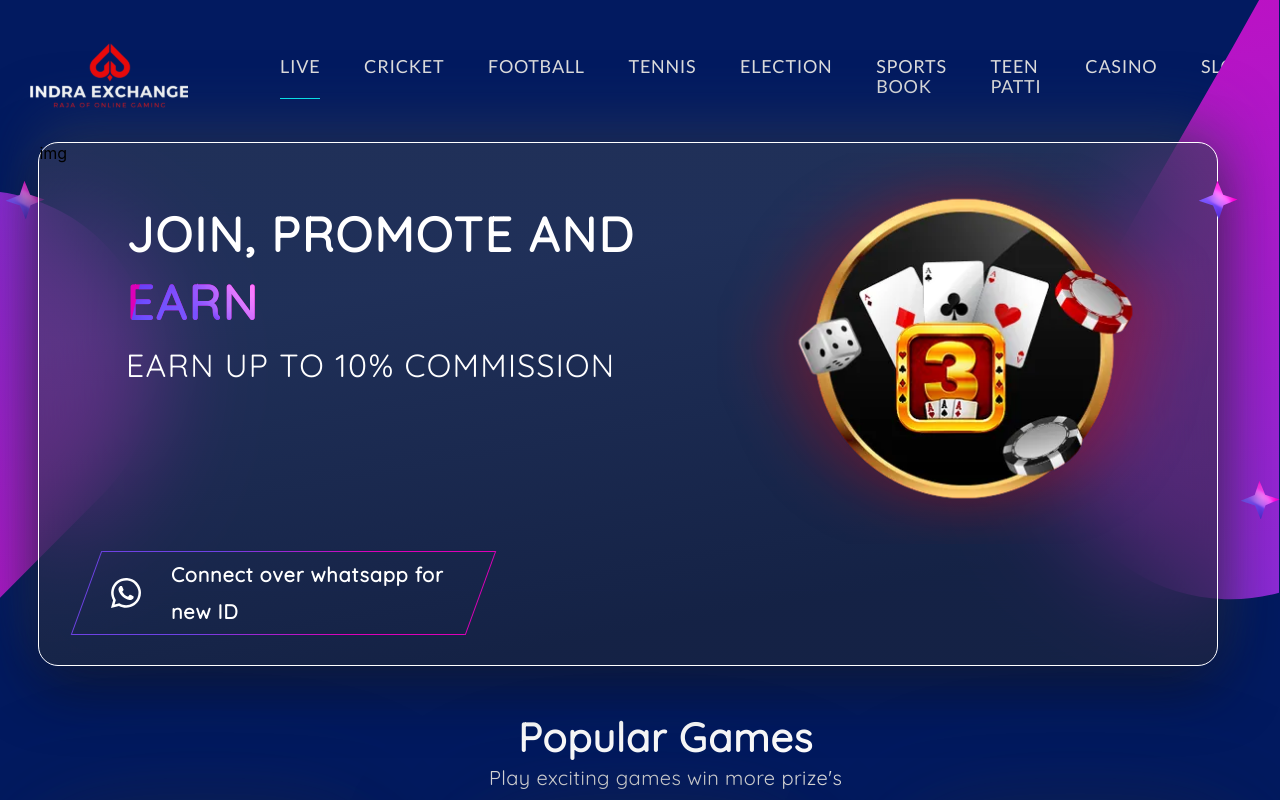
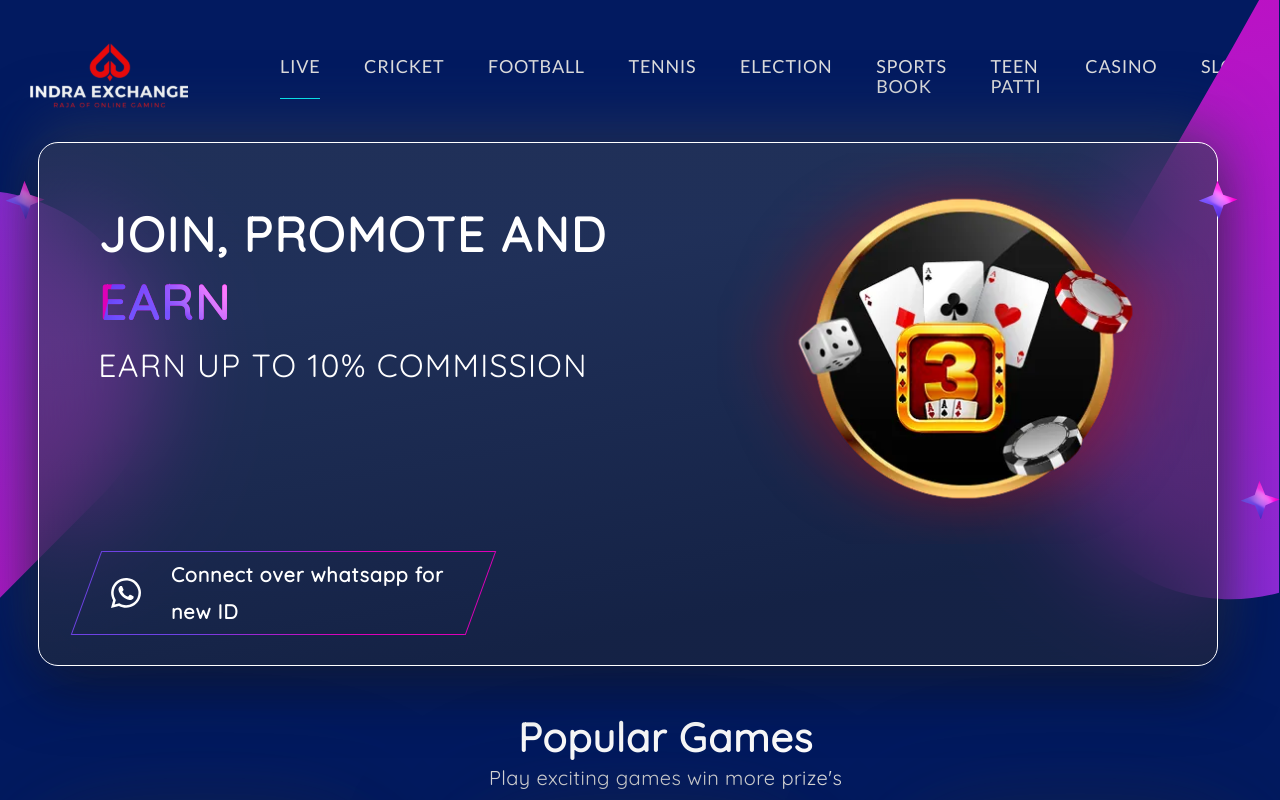
Before and after one commit to Ishita-Sri/indra-exchange, a React (Create React App) app: page / in a window 1280 px wide. Shown: the top 800 px of the page. Built offline with nearby package versions, Linux system fonts and the light colour scheme.

Commit message:
img-tag-open

```diff
--- a/src/pages/Home.jsx
+++ b/src/pages/Home.jsx
@@ -109,8 +109,7 @@
       <Header />
 
       <div className="card">
-        <div className="inner-card">img
-          <div className="left">
+        <div className="inner-card">       <div className="left">
             <div>Join, Promote And</div>
             <div className="earn"> EARN </div>
             <div className="ear-2"> Earn up to 10% Commission </div>
```
